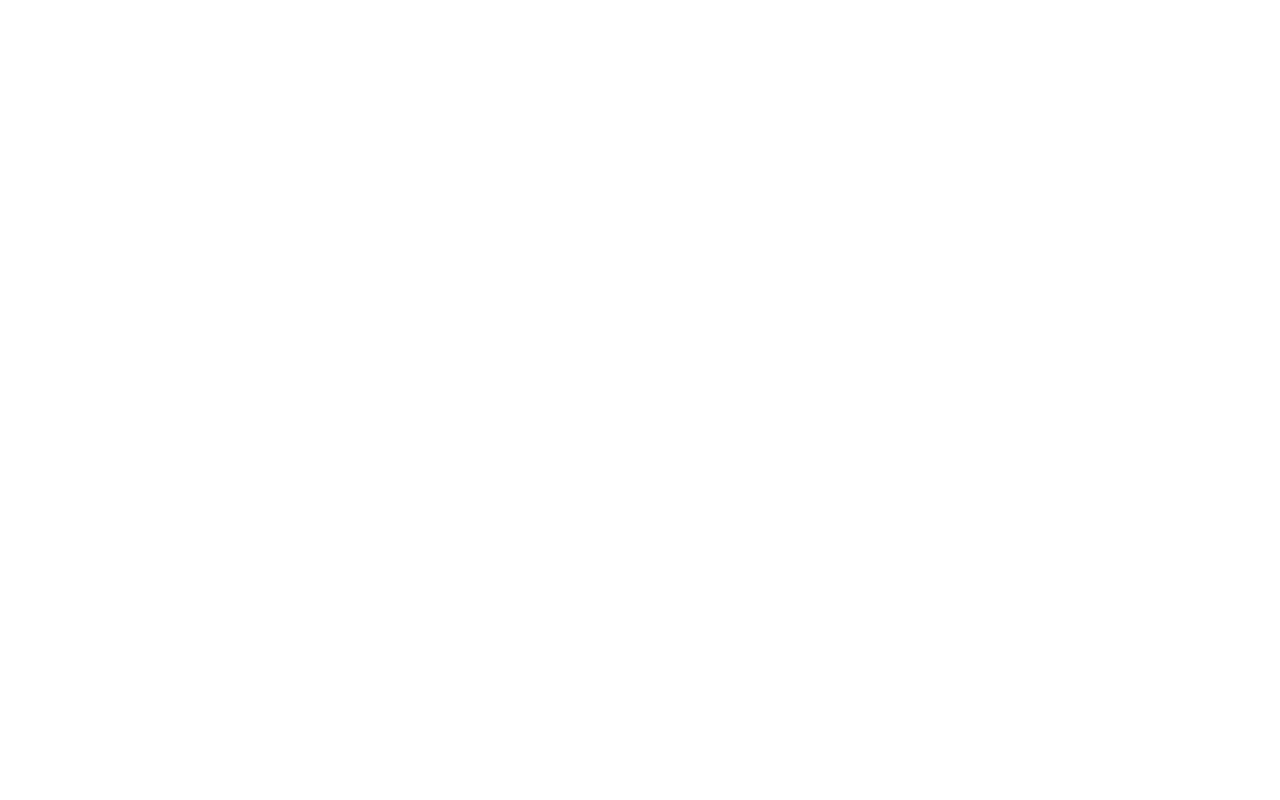
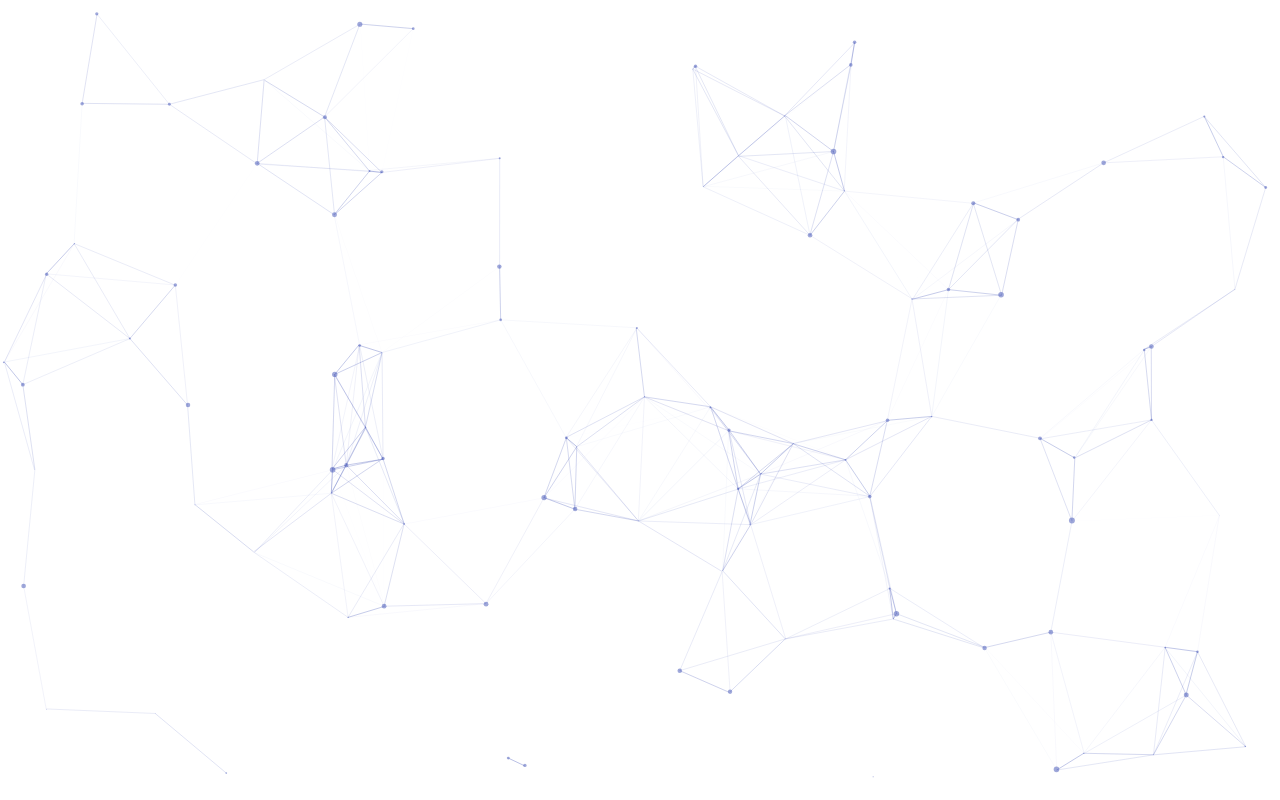
Before and after one commit to Sandro404/play-chat, a website: page public/index.html in a window 1280 px wide. Drawn offline with nearby package versions, Linux system fonts and the light colour scheme.

Commit message:
Add react-particles-js

```diff
--- a/package.json
+++ b/package.json
@@ -17,6 +17,7 @@
     "npm": "^6.14.4",
     "react": "^16.5.2",
     "react-dom": "^16.5.2",
+    "react-particles-js": "^2.7.1",
   },
   "devDependencies": {
     "@babel/core": "^7.0.0",
--- a/public/index.html
+++ b/public/index.html
@@ -13,10 +13,136 @@
       margin: 0;
       font: normal 75% Arial, Helvetica, sans-serif;
     }
+    canvas {
+      display: block;
+    }
+    #particles-js {
+      position: absolute;
+      width: 100%;
+      height: 100%;
+      background-image: url("");
+      background-repeat: no-repeat;
+      background-size: cover;
+      background-position: 50% 50%;
+    }
   </style>
 
   <body>
     <div id="root"></div>
+    <div id="particles-js"></div>
+    <script src="http://cdn.jsdelivr.net/particles.js/2.0.0/particles.min.js"></script>
   </body>
 
+  <script>
+    particlesJS("particles-js", {
+      particles: {
+        number: {
+          value: 80,
+          density: {
+            enable: true,
+            value_area: 800,
+          },
+        },
+        color: {
+          value: "#3F51B5",
+        },
+        shape: {
+          type: "circle",
+          stroke: {
+            width: 0,
+            color: "#F8FF00",
+          },
+          polygon: {
+            nb_sides: 5,
+          },
+          image: {
+            src: "img/github.svg",
+            width: 100,
+            height: 100,
+          },
+        },
+        opacity: {
+          value: 0.5,
+          random: false,
+          anim: {
+            enable: false,
+            speed: 1,
+            opacity_min: 0.1,
+            sync: false,
+          },
+        },
+        size: {
+          value: 3,
+          random: true,
+          anim: {
+            enable: false,
+            speed: 20,
+            size_min: 0.1,
+            sync: false,
+          },
+        },
+        line_linked: {
+          enable: true,
+          distance: 150,
+          color: "#3F51B5",
+          opacity: 0.4,
+          width: 1,
+        },
+        move: {
+          enable: true,
+          speed: 3,
+          direction: "none",
+          random: false,
+          straight: false,
+          out_mode: "bounce",
+          bounce: false,
+          attract: {
+            enable: false,
+            rotateX: 600,
+            rotateY: 1200,
+          },
+        },
+      },
+      interactivity: {
+        detect_on: "canvas",
+        events: {
+          onhover: {
+            enable: true,
+            mode: "repulse",
+          },
+          onclick: {
+            enable: false,
+            mode: "push",
+          },
+          resize: true,
+        },
+        modes: {
+          grab: {
+            distance: 400,
+            line_linked: {
+              opacity: 1,
+            },
+          },
+          bubble: {
+            distance: 400,
+            size: 40,
+            duration: 2,
+            opacity: 8,
+            speed: 3,
+          },
+          repulse: {
+            distance: 200,
+            duration: 0.4,
+          },
+          push: {
+            particles_nb: 4,
+          },
+          remove: {
+            particles_nb: 2,
+          },
+        },
+      },
+      retina_detect: true,
+    });
+  </script>
 </html>
```
